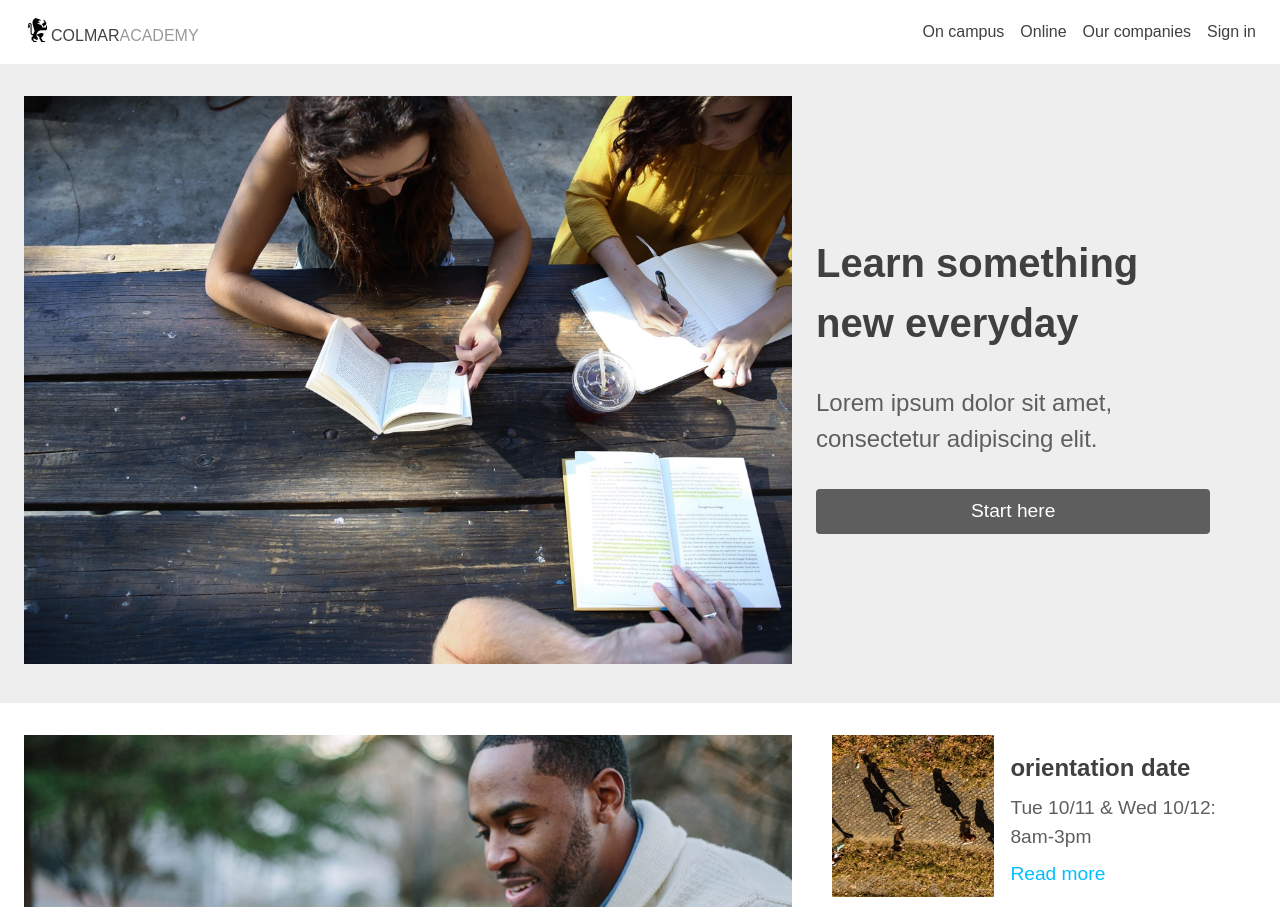
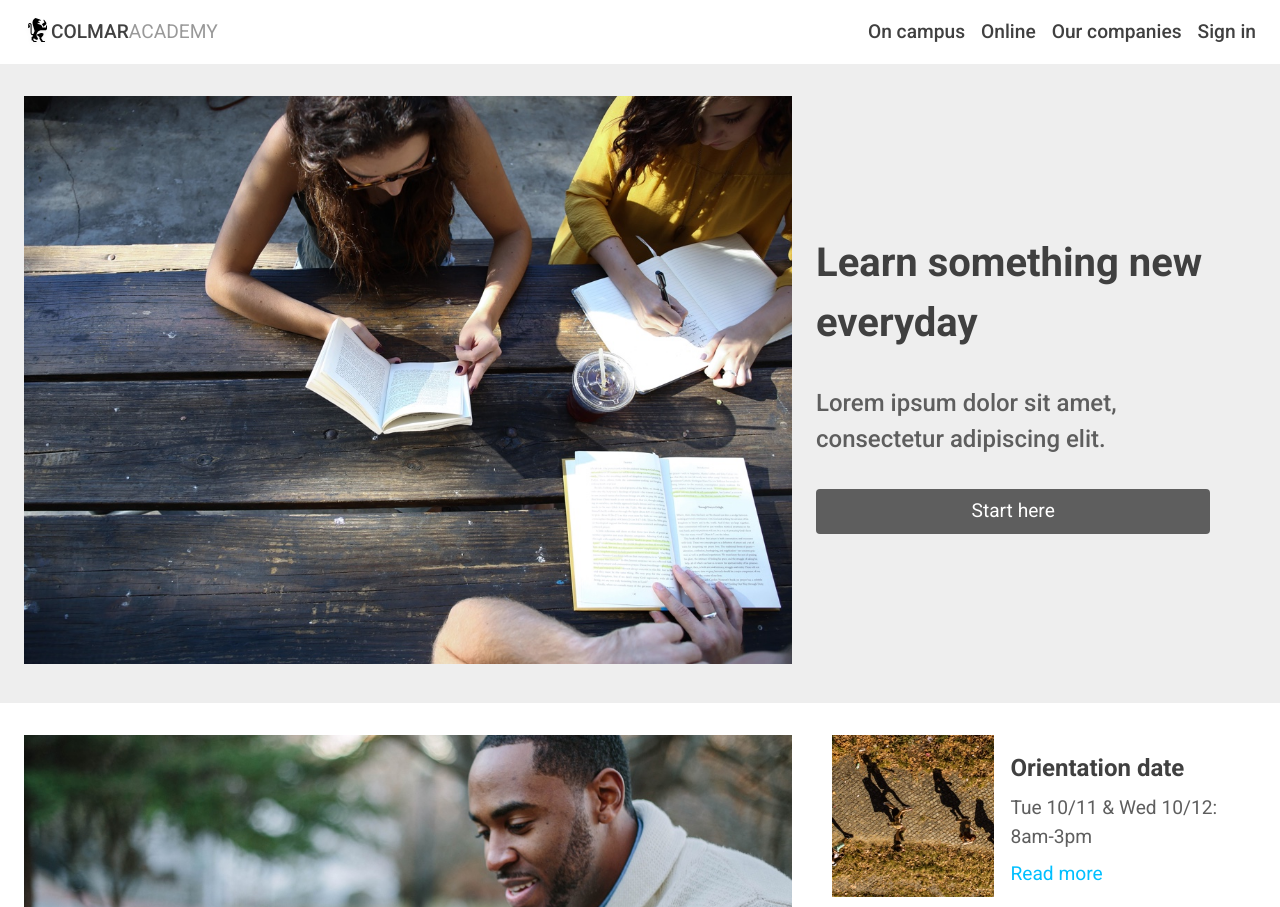
Before and after one commit to berlo64/capstone, a plain HTML site: page index.html in a window 1280 px wide. Shown: the top 907 px of the page. Drawn offline with Linux system fonts and the light colour scheme.

Commit message:
Add favicon and change font

```diff
--- a/index.html
+++ b/index.html
@@ -5,13 +5,15 @@
     <meta name="viewport" content="width=device-width, initial-scale=1.0">
     <link rel="stylesheet" href="resources/css/reset.css" type="text/css">
     <link rel="stylesheet" href="resources/css/style.css" type="text/css">
+    <link href="https://fonts.googleapis.com/css?family=Roboto:400,500,700" rel="stylesheet">
+    <link rel="icon" href="resources/images/favicon.ico" type="image/x-icon">
     <title>Colmar Academy</title>
   </head>
   <body>
 
     <!-- HEADER -->
 
-    <div class="header flex">
+    <header class="flex">
       <div class="logo-sec flex">
         <div class="logo icon">
           <img src="resources/images/ic-logo.svg" alt="Colmar Academy Logo">
@@ -38,7 +40,7 @@
           <a href="#"><img src="resources/images/ic-login.svg" alt="Login"></a>
         </div>
       </nav>
-    </div>
+    </header>
 
     <!-- BANNER -->
 
@@ -84,7 +86,7 @@
            <img src="resources/images/information-orientation-mobile.jpg" alt="">
          </div>
          <div class="txt-story flex">
-           <h3>orientation date</h3>
+           <h3>Orientation date</h3>
            <p>Tue 10/11 &#38; Wed 10/12: 8am-3pm</p>
            <a href="#"><span>Read more</span></a>
          </div>
--- a/resources/css/style.css
+++ b/resources/css/style.css
@@ -6,7 +6,7 @@ body {
 html {
   background-color: rgb(238, 238, 238);
   font-size: 16px;
-  font-family: sans-serif;
+  font-family: "Roboto", sans-serif;
 }
 
 h1 {
@@ -68,7 +68,7 @@ video {
 
 /* HEADER */
 
-.header {
+header {
   background-color: rgb(255, 255, 255);
   height: 4rem;
 }
@@ -78,17 +78,27 @@ video {
   margin-left: 1.5rem;
 }
 
+.logo.icon {
+  height: 2rem;
+}
+
 .colmar {
   color: rgb(64, 64, 64);
   font-weight: 500;
+  line-height: 1;
+  font-size: 1.2rem;
 }
 
 .academy {
   color: rgb(153, 153, 153);
+  line-height: 1;
+  font-size: 1.2rem;
 }
 
 .navigation {
   margin-right: 1.5rem;
+  line-height: 1;
+  font-size: 1.2rem;
 }
 
 .navigation a {
```
Also changed, not shown: resources/images/favicon.ico (added).
